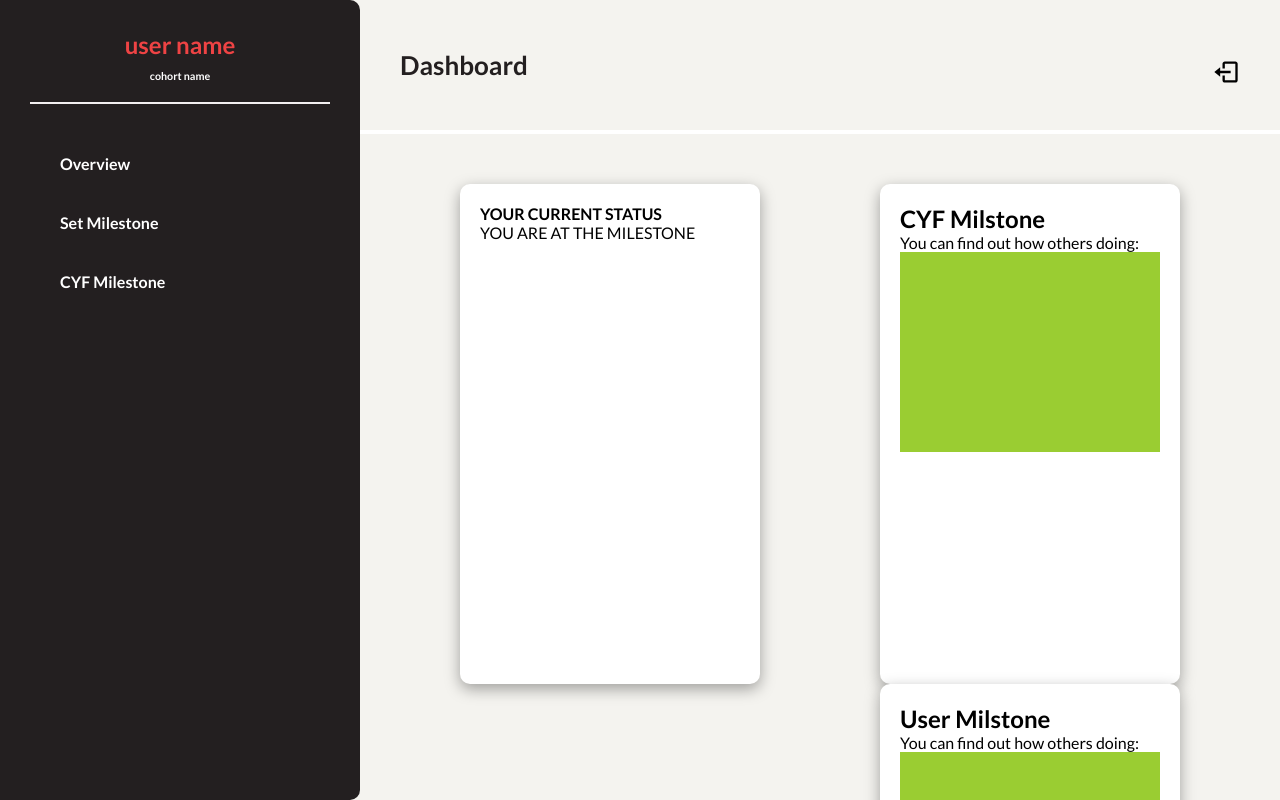
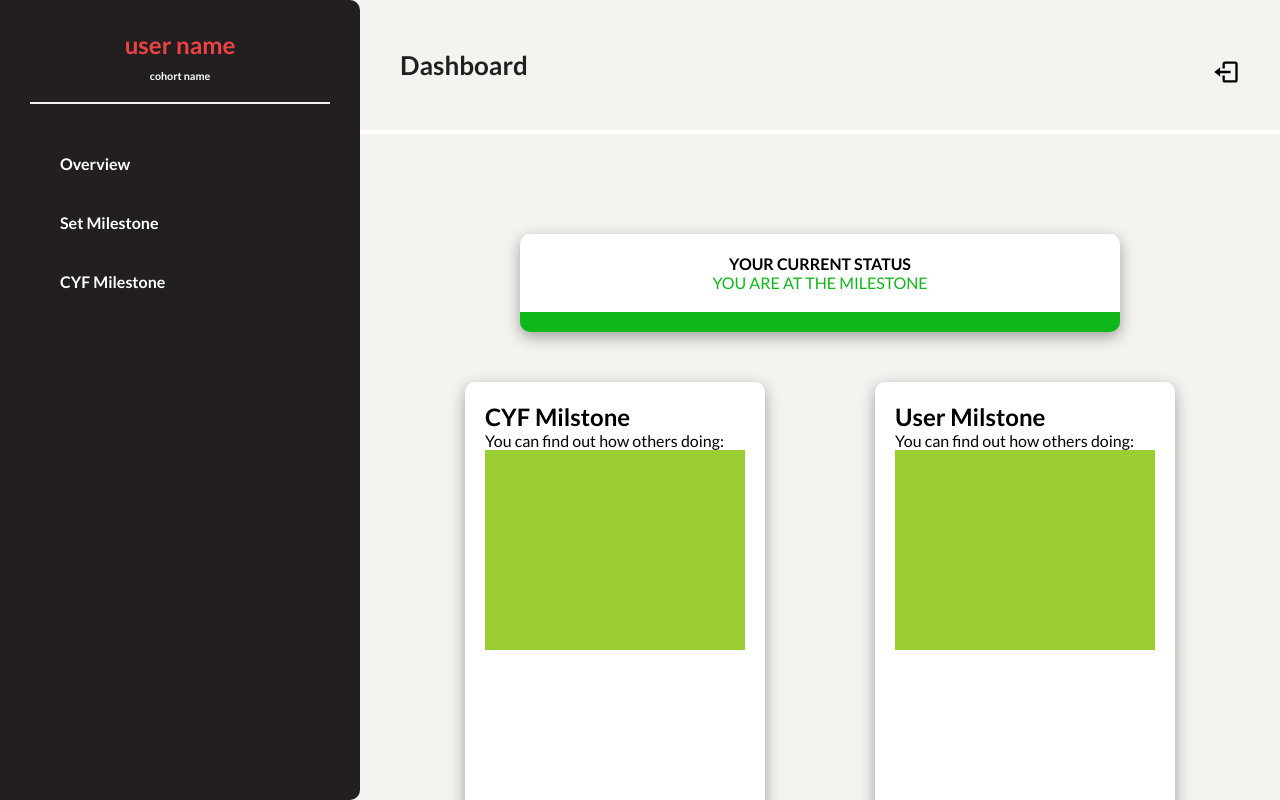
Before and after one commit to Doris-Siu/in-a-class-of-our-own, a React (Create React App) app in the folder client/: page /dashboard in a window 1280 px wide. Shown: the top 800 px of the page. Built offline with nearby package versions, Linux system fonts and the light colour scheme.

Commit message:
added overview style

```diff
--- a/client/src/pages/Dashboard/Components/Overview/Overview.css
+++ b/client/src/pages/Dashboard/Components/Overview/Overview.css
@@ -1,23 +1,39 @@
 @import url("../../../Home.css");
 
 .overview {
-	padding: 30px;
-	display: flex;
-	flex-direction: column;
-	justify-content: space-around;
-	gap: 20px;
-    background-color: #F4F3EF;
+	background-color: #f4f3ef;
 }
+
 .card {
 	background-color: var(--white);
-	width: 240px;
 	box-shadow: rgba(0, 0, 0, 0.35) 0px 5px 15px;
 	padding: 20px;
 	border-radius: 10px;
+}
+
+.overview-title {
+	text-align: center;
+	width: 350px;
+	margin: 50px auto;
+	border-bottom: 20px solid rgb(15, 183, 26);
+}
+
+.overview-title p {
+	color: rgb(15, 183, 26);
+	padding: 0;
+	margin: 0;
+}
+
+.chart-container {
+	/* margin: 50px auto; */
+}
+
+.chart {
+	width: 240px;
 	height: 500px;
 }
 
-.card > div > div {
+.chart > div > div {
 	width: 100%;
 	height: 200px;
 	background-color: yellowgreen;
@@ -30,7 +46,17 @@
 		grid-area: main;
 	}
 
-	.card {
+	.overview-title {
+		width: 600px;
+	}
+
+	.chart-container {
+		margin-top: 30px;
+		display: flex;
+		justify-content: space-around;
+	}
+
+	.chart {
 		width: 300px;
 	}
 }
```
